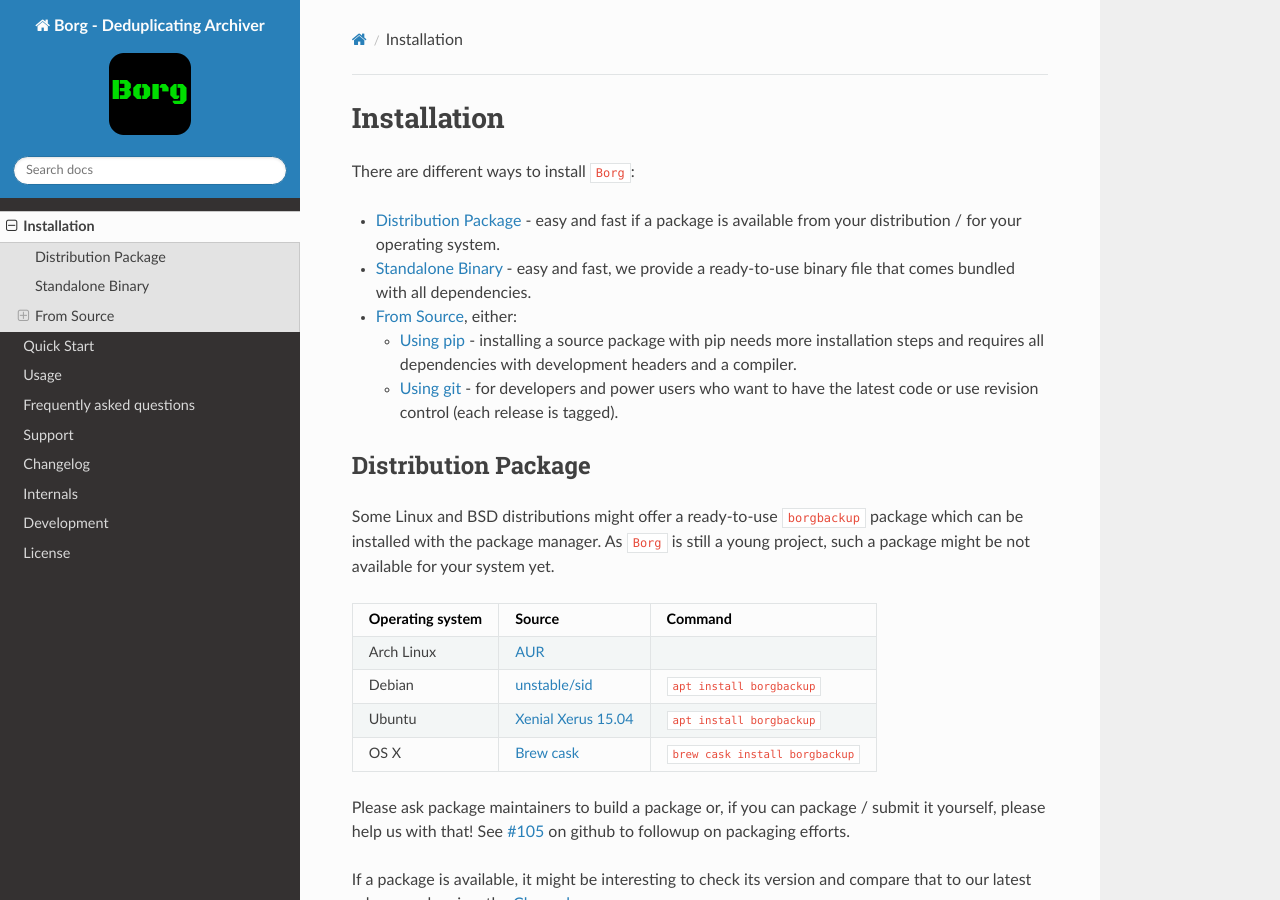
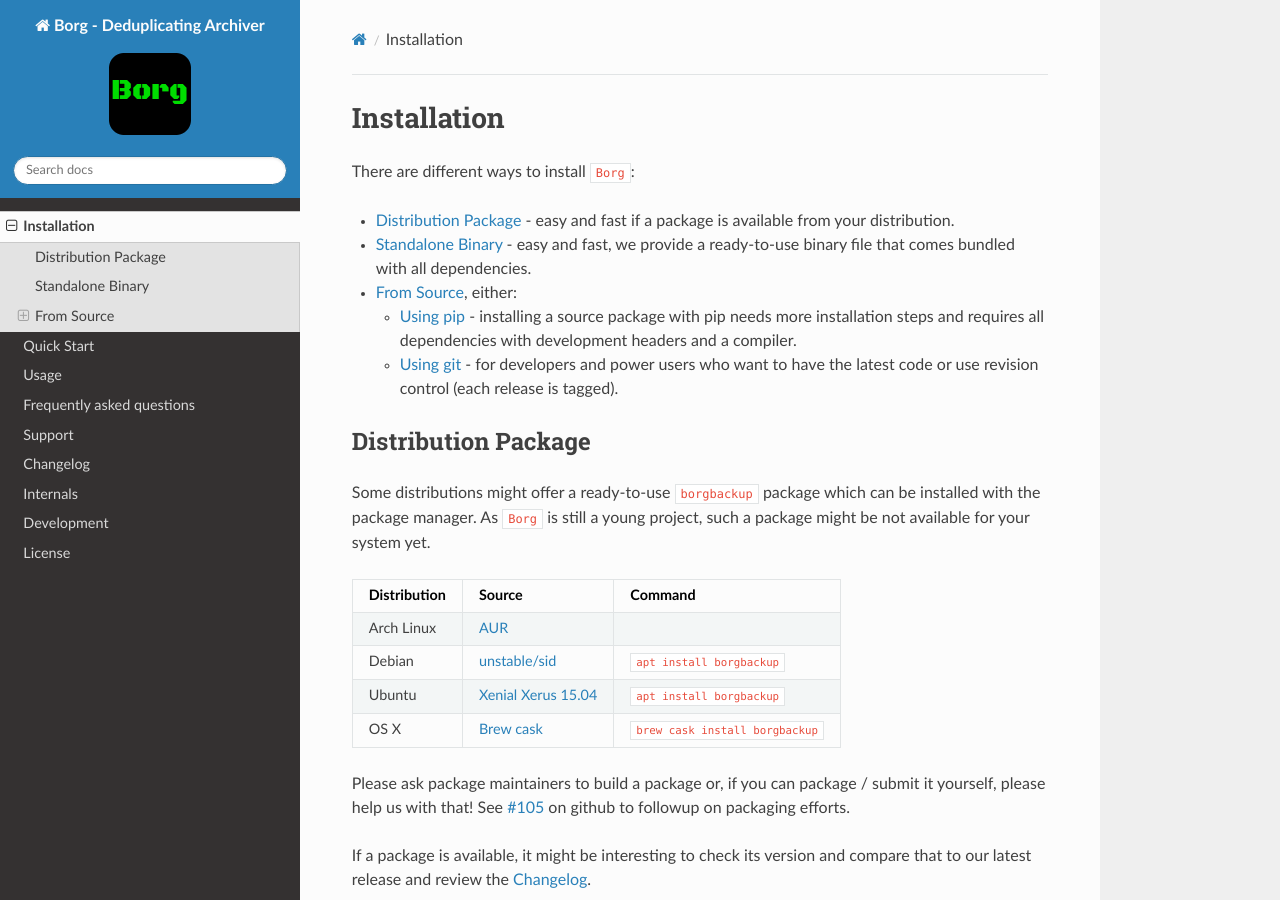
Before and after one commit to borgbackup/borg, a Sphinx documentation site: the page built from docs/installation.rst, in a window 1280 px wide and 900 px high. Built offline with Sphinx 7.4.7 and the Read the Docs theme 2.0.0, drawn with Linux system fonts in a browser that asks for light colours; the version number could not be read and is left out.

Commit message:
use 'distribution' more consistently

```diff
--- a/docs/installation.rst
+++ b/docs/installation.rst
@@ -7,7 +7,7 @@
 There are different ways to install |project_name|:
 
 - :ref:`distribution-package` - easy and fast if a package is
-  available from your distribution / for your operating system.
+  available from your distribution.
 - :ref:`pyinstaller-binary` - easy and fast, we provide a ready-to-use binary file
   that comes bundled with all dependencies.
 - :ref:`source-install`, either:
@@ -24,19 +24,19 @@
 Distribution Package
 --------------------
 
-Some Linux and BSD distributions might offer a ready-to-use ``borgbackup``
+Some distributions might offer a ready-to-use ``borgbackup``
 package which can be installed with the package manager.  As |project_name| is
 still a young project, such a package might be not available for your system
 yet.
 
-================ ===================== =======
-Operating system Source                Command
-================ ===================== =======
-Arch Linux       AUR_
-Debian           `unstable/sid`_       ``apt install borgbackup``
-Ubuntu           `Xenial Xerus 15.04`_ ``apt install borgbackup``
-OS X             `Brew cask`_          ``brew cask install borgbackup``
-================ ===================== =======
+============ ===================== =======
+Distribution Source                Command
+============ ===================== =======
+Arch Linux   AUR_
+Debian       `unstable/sid`_       ``apt install borgbackup``
+Ubuntu       `Xenial Xerus 15.04`_ ``apt install borgbackup``
+OS X         `Brew cask`_          ``brew cask install borgbackup``
+============ ===================== =======
 
 .. _AUR: https://aur.archlinux.org/packages/borgbackup/
 .. _unstable/sid: https://packages.debian.org/sid/borgbackup
```
